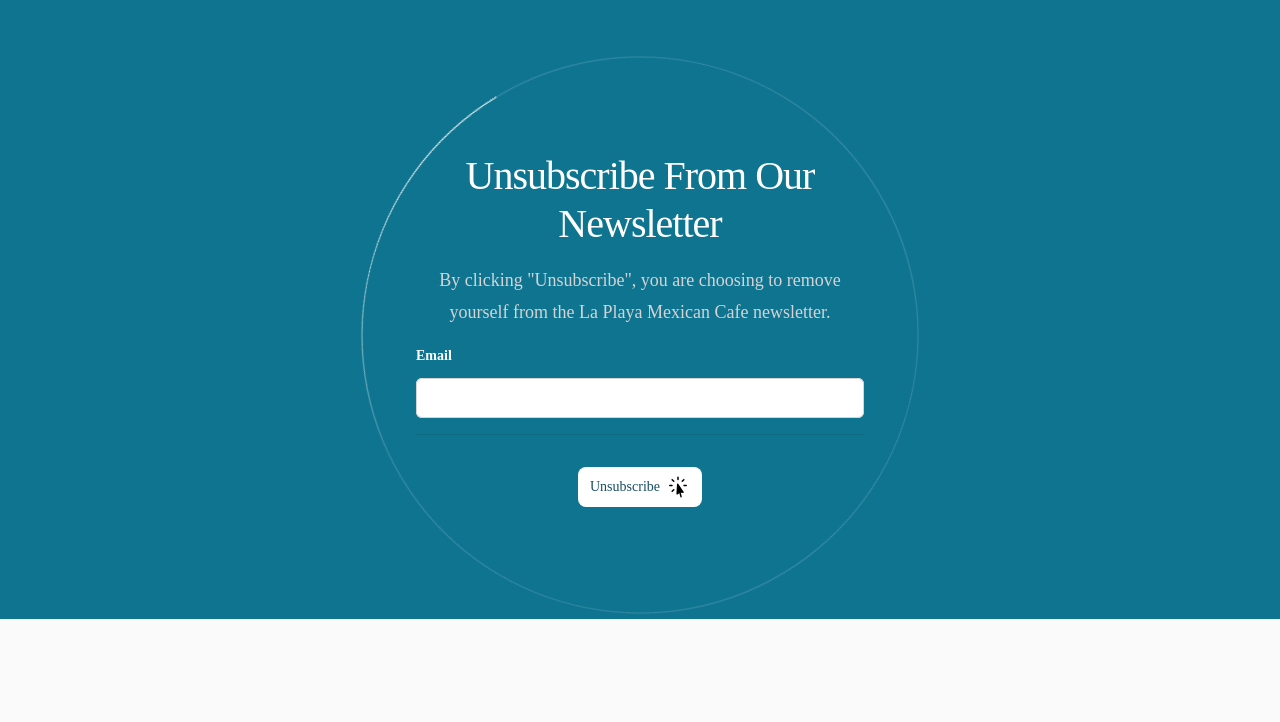
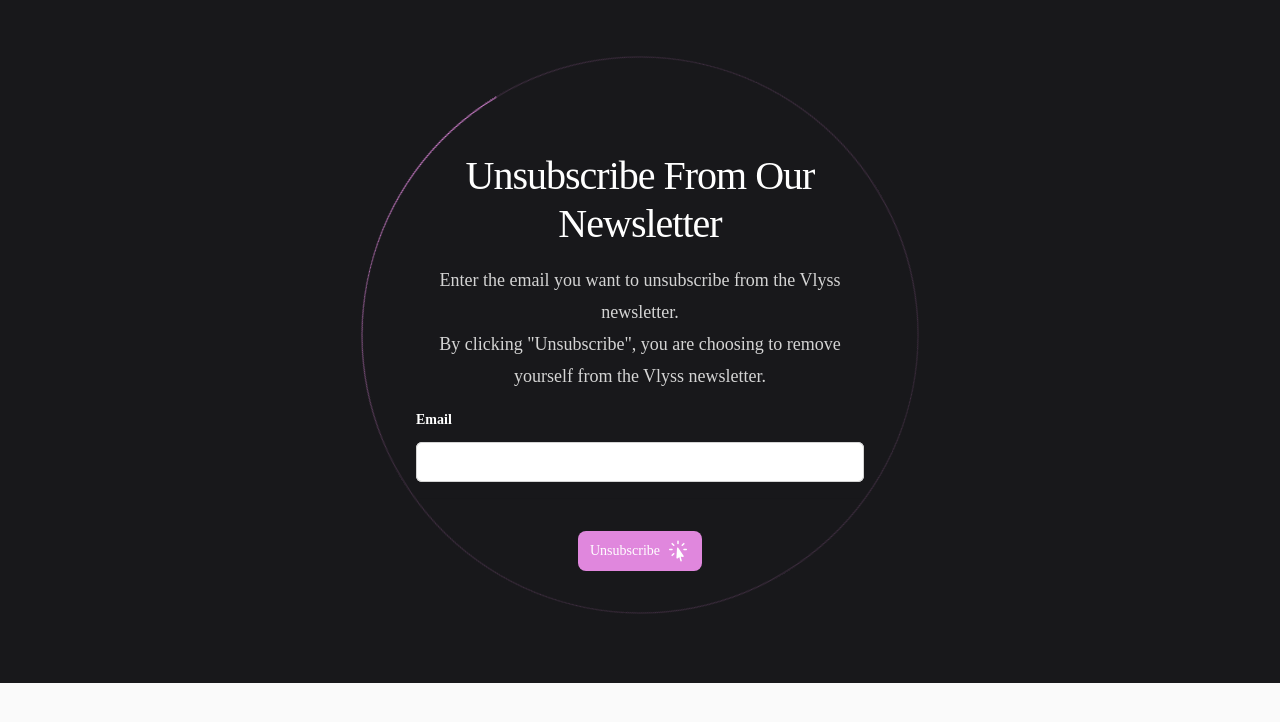
Before and after one commit to masterzorgon/vlyss, a Next.js app: page /unsubscribe in a window 1280 px wide. Shown: the top 722 px of the page. Built offline with nearby package versions, Linux system fonts and the light colour scheme.

Commit message:
edit button naming

```diff
--- a/src/app/unsubscribe/page.tsx
+++ b/src/app/unsubscribe/page.tsx
@@ -1,61 +1,69 @@
 "use client"
 
+import React from 'react';
 import { Resend } from 'resend';
+import { toast } from 'react-toastify';
 
-import { CircleBackground } from '@/components/CircleBackground'
-import { Container } from '@/components/Container'
-import { Button } from '@/components/Button'
+import { CircleBackground } from '@/components/CircleBackground';
+import { Container } from '@/components/Container';
+import { Button } from '@/components/Button';
 
-import {
-    ActionIcon,
-} from '@/images/icons'
+import { ActionIcon } from '@/images/icons';
 
-// import ConfirmationUnsubscribe from '../../emails/ConfirmationUnsubscribe';
+import { validateEmail } from '@/lib/utils';
 
 export default async function Unsubscribe() {
-    // const unsubscribe = async (formData: FormData) => {
-    //     "use server";
+    const [isSending, setIsSending] = React.useState<boolean>(false);
 
-    //     const resend = new Resend(process.env.RESEND_KEY);
+    const handleUnsubscribe = async (event: React.FormEvent<HTMLFormElement>) => {
+        event.preventDefault();
 
-    //     const { email } = Object.fromEntries(formData);
+        const form = event.target as HTMLFormElement;
+        const emailInput = form.email as HTMLInputElement;
+        const email = emailInput.value;
 
-    //     // Email validation using a simple regex pattern
-    //     const emailRegex = /^[^\s@]+@[^\s@]+\.[^\s@]+$/;
-    //     if (!emailRegex.test(email as string)) {
-    //         console.error("Error: Invalid email format.");
-    //         return; // Stop execution if the email format is invalid
-    //     }
+        if (!validateEmail(email)) {
+            toast.error("Invalid email format");
+            setIsSending(false);
+            return;
+        }
 
-    //     try {
-    //         // remove user from audience
-    //         const { data: audienceConfirmation } = await resend.contacts.remove({
-    //             email: email as string,
-    //             audienceId: process.env.RESEND_AUDIENCE as string
-    //         });
+        const url = "/api/unsubscribe";
 
-    //         // send confirmation email to user
-    //         await resend.emails.send({
-    //             from: "Acme <onboarding@resend.dev>",
-    //             to: [email as string],
-    //             subject: "You Are Removed From The La Playa Newsletter!",
-    //             react: <ConfirmationUnsubscribe /* ADD PARAMS */ />,
-    //         });
+        try {
+            const response = await fetch(url, {
+                method: 'POST',
+                headers: {
+                    'Content-Type': 'application/json',
+                },
+                body: JSON.stringify({ email }),
+            });
 
-    //         console.log("Signup successful", audienceConfirmation);
-    //     } catch (error) {
-    //         console.error("Error signing up:", error);
-    //     }
-    // };
+            const result = await response.json();
+            console.log(result);
+
+            if (response.ok) {
+                toast.success("Successfully unsubscribed!");
+            } else {
+                toast.error(result.error || "An error occurred. Try again later.");
+            }
+        } catch (error) {
+            console.error("Request failed:", error);
+            toast.error("An error occurred. Try again later.");
+        } finally {
+            setIsSending(false);
+            emailInput.value = '';
+        }
+    };
 
     return (
         <>
             <section
                 id="get-free-shares-today"
-                className="relative overflow-hidden bg-cyan-700 py-28 sm:py-28"
+                className="relative overflow-hidden bg-zinc-900 py-28 sm:py-28"
             >
                 <div className="flex justify-center absolute mx-auto w-screen scale-[120%] sm:scale-100 top-10 sm:top-14">
-                    <CircleBackground color="#fff" className="animate-spin-slower" />
+                    <CircleBackground color="#e087dd" className="animate-spin-slower" />
                 </div>
                 <Container className="relative">
                     <div className="sm:mt-10 mx-auto max-w-md text-center">
@@ -63,10 +71,11 @@
                             Unsubscribe From Our Newsletter
                         </h2>
                         <p className="mt-4 text-lg text-gray-300">
-                            By clicking &quot;Unsubscribe&quot;, you are choosing to remove yourself from the La Playa Mexican Cafe newsletter.
+                            Enter the email you want to unsubscribe from the Vlyss newsletter.<br/>
+                            By clicking &quot;Unsubscribe&quot;, you are choosing to remove yourself from the Vlyss newsletter.
                         </p>
 
-                        <form onSubmit={()=>console.log("")} method="POST" className="mt-2 text-white">
+                        <form onSubmit={handleUnsubscribe} method="DELETE" className="mt-2 text-white">
                             <div className='mt-4'>
                                 <label htmlFor="email" className="block text-sm font-semibold leading-6 text-start">
                                     Email
@@ -86,11 +95,13 @@
                             <div className="mt-4 flex justify-center border-t border-gray-900/10 pt-8">
                                 <Button
                                     variant="solid"
-                                    color="white"
+                                    color="splendor"
                                     type="submit"
+                                    disabled={isSending}
+                                    loading={isSending}
                                 >
                                     <span className="mr-1.5">Unsubscribe</span>
-                                    <ActionIcon className="h-6 w-6 flex-none fill-black text-black" />
+                                    <ActionIcon className="h-6 w-6 flex-none fill-white text-white" />
                                 </Button>
                             </div>
                         </form>
--- a/src/components/Button.tsx
+++ b/src/components/Button.tsx
@@ -10,9 +10,9 @@
 
 const variantStyles = {
   solid: {
-    cyan: 'relative overflow-hidden bg-secondary text-white before:absolute before:inset-0 active:before:bg-transparent enabled:hover:before:bg-white/10 active:bg-cyan-600 active:text-white/80 before:transition-colors',
+    splendor: 'relative overflow-hidden bg-secondary text-white before:absolute before:inset-0 active:before:bg-transparent enabled:hover:before:bg-white/10 active:bg-splendor-600 active:text-white/80 before:transition-colors',
     white:
-      'bg-white text-cyan-900 enabled:hover:bg-white/90 active:bg-white/90 active:text-cyan-900/70',
+      'bg-white text-splendor-900 enabled:hover:bg-white/90 active:bg-white/90 active:text-splendor-900/70',
     gray: 'bg-gray-800 text-white enabled:hover:bg-gray-900 active:bg-gray-800 active:text-white/80',
   },
   outline: {
--- a/src/components/Header.tsx
+++ b/src/components/Header.tsx
@@ -3,7 +3,6 @@
 import Link from 'next/link'
 import { Popover } from '@headlessui/react'
 import { AnimatePresence, motion } from 'framer-motion'
-import { track } from '@vercel/analytics';
 
 import { Button } from '@/components/Button'
 import { Container } from '@/components/Container'
--- a/src/components/Hero.tsx
+++ b/src/components/Hero.tsx
@@ -61,7 +61,7 @@
                         <div className="mt-8 flex flex-wrap gap-x-6 gap-y-4 justify-center">
                             <Button
                                 variant="solid"
-                                color="cyan"
+                                color="splendor"
                                 onClick={() => {
                                     console.log("EVENT TRIGGERED")
                                     track("Podcast", { location: "Hero" });
--- a/src/components/Newsletter.tsx
+++ b/src/components/Newsletter.tsx
@@ -96,7 +96,7 @@
                             <div className="mt-4 flex justify-center border-t border-gray-900/10 pt-8">
                                 <Button
                                     variant="solid"
-                                    color="cyan"
+                                    color="splendor"
                                     type="submit"
                                     disabled={isSending}
                                     loading={isSending}
```
